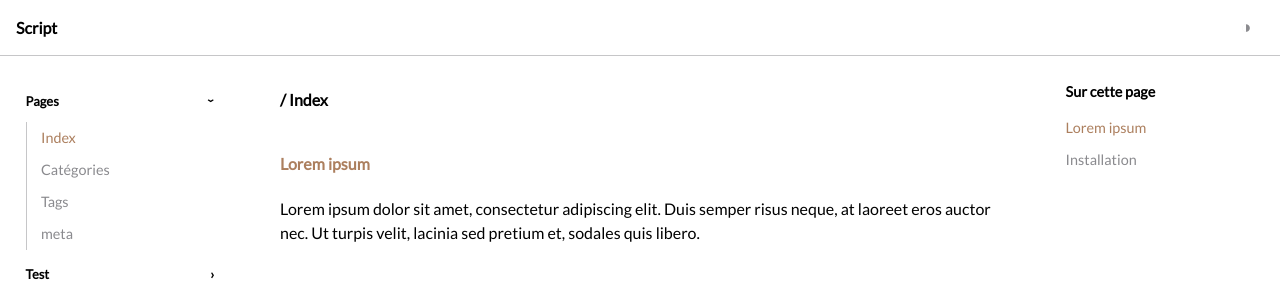
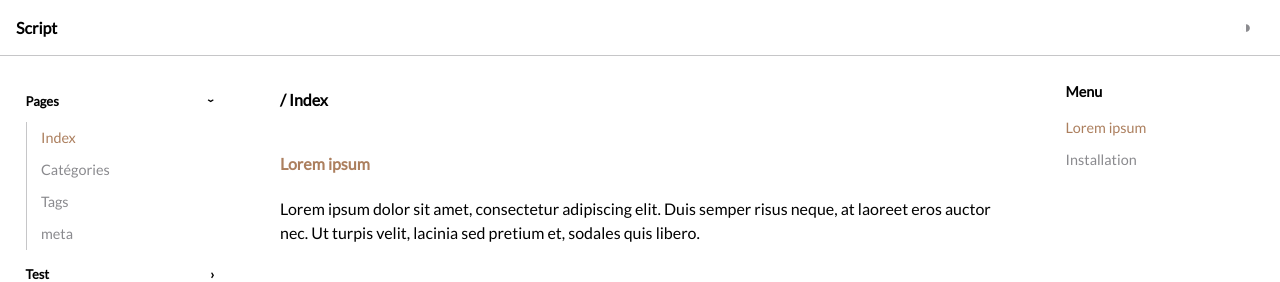
Before and after one commit to script-txt/script-txt.github.io, a Jekyll site: the page built from index.html, in a window 1280 px wide. Shown: the top 282 px of the page. Built offline with Jekyll 4.4.1, drawn with Linux system fonts in a browser that asks for light colours.

Commit message:
Update default.html

```diff
--- a/_layouts/default.html
+++ b/_layouts/default.html
@@ -192,14 +192,28 @@
   </main>
 
   <!-- Colonne droite : liste des <h2> (porteurs d'un id) extraite du contenu rendu -->
-  <aside class="toc" aria-label="Sur cette page">
+  <aside class="toc" aria-label="Menu">
     {%- assign parts = content | split: '<h2 id="' %}
     {%- if parts.size > 1 %}
-    <p class="toc-title">Sur cette page</p>
+    <p class="toc-title">Menu</p>
     <ul>
       {%- for part in parts offset: 1 %}
       {%- assign heading_id = part | split: '"' | first %}
       {%- assign heading_text = part | split: '</h2>' | first | split: '">' | last | strip_html %}
+      <li><a href="#{{ heading_id }}">{{ heading_text }}</a></li>
+      {%- endfor %}
+    </ul>
+    {%- endif %}
+  </aside>
+
+  <aside class="toc" aria-label="Menu">
+    {%- assign partsp = content | split: '<p id="' %}
+    {%- if partsp.size > 1 %}
+    <p class="toc-title">Menu</p>
+    <ul>
+      {%- for part in partsp offset: 1 %}
+      {%- assign heading_id = part | split: '"' | first %}
+      {%- assign heading_text = part | split: '</p>' | first | split: '">' | last | strip_html %}
       <li><a href="#{{ heading_id }}">{{ heading_text }}</a></li>
       {%- endfor %}
     </ul>
```
